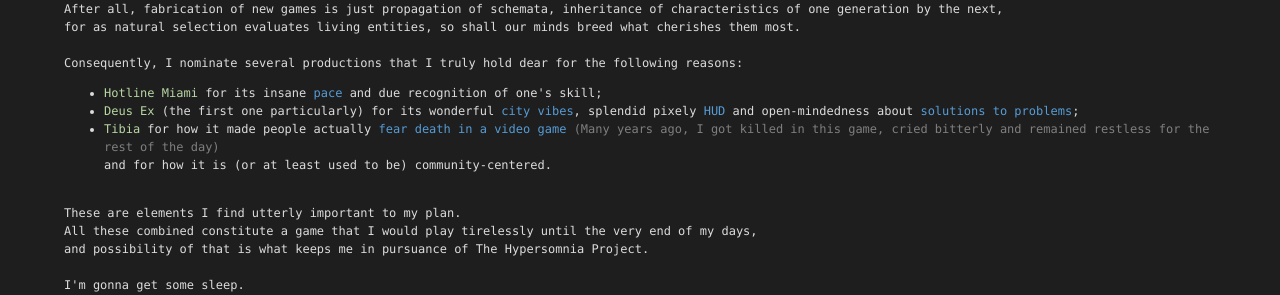
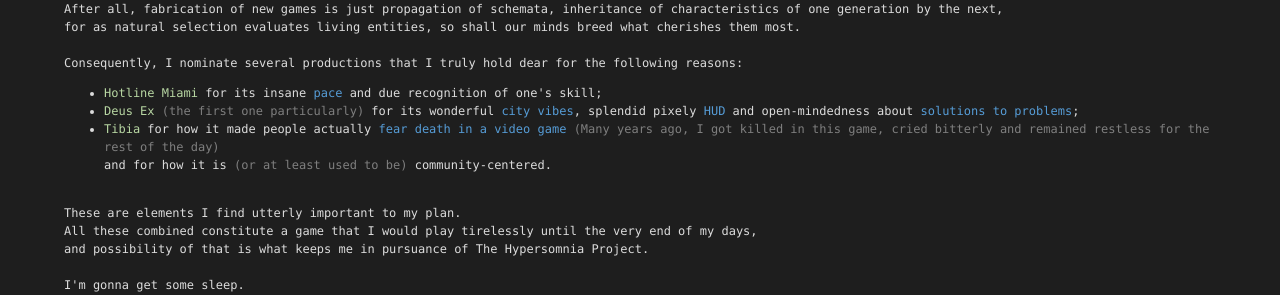
Before and after one commit to TeamHypersomnia/TeamHypersomnia.github.io, a Jekyll site: the page built from _posts/2016-04-02-inspirations.html, in a window 1280 px wide. Shown: the part 593-888 px from the top of the page. Built offline with Jekyll 4.4.1, drawn with Linux system fonts in a browser that asks for light colours; comment, search, counter and statistics services are not loaded.

Commit message:
parentheses formatting

```diff
--- a/_posts/2016-04-02-inspirations.html
+++ b/_posts/2016-04-02-inspirations.html
@@ -18,8 +18,8 @@
 Consequently, I nominate several productions that I truly hold dear for the following reasons:<br/>
 <ul>
 <li><a class="vsenum" href="http://www.hotlinemiami.com/">Hotline Miami</a> for its insane <span class="vskeyword">pace</span> and due recognition of one's skill;</li>
-<li><a class="vsenum" href="https://www.deusex.com/">Deus Ex</a> (the first one particularly) for its wonderful <span class="vskeyword">city vibes</span>, splendid pixely <span class="vskeyword">HUD</span> and open-mindedness about <span class="vskeyword">solutions to problems</span>;</li>
-<li><a class="vsenum" href="http://tibia.com">Tibia</a> for how it made people actually <span class="vskeyword">fear death in a video game</span> <span class="vsparam">(Many years ago, I got killed in this game, cried bitterly and remained restless for the rest of the day)</span> <br/> and for how it is (or at least used to be) community-centered.</li>
+<li><a class="vsenum" href="https://www.deusex.com/">Deus Ex</a> <span class="vsparam">(the first one particularly)</span> for its wonderful <span class="vskeyword">city vibes</span>, splendid pixely <span class="vskeyword">HUD</span> and open-mindedness about <span class="vskeyword">solutions to problems</span>;</li>
+<li><a class="vsenum" href="http://tibia.com">Tibia</a> for how it made people actually <span class="vskeyword">fear death in a video game</span> <span class="vsparam">(Many years ago, I got killed in this game, cried bitterly and remained restless for the rest of the day)</span> <br/> and for how it is <span class="vsparam">(or at least used to be)</span> community-centered.</li>
 </ul>
 <br/>
 These are elements I find utterly important to my plan.<br/>
```
